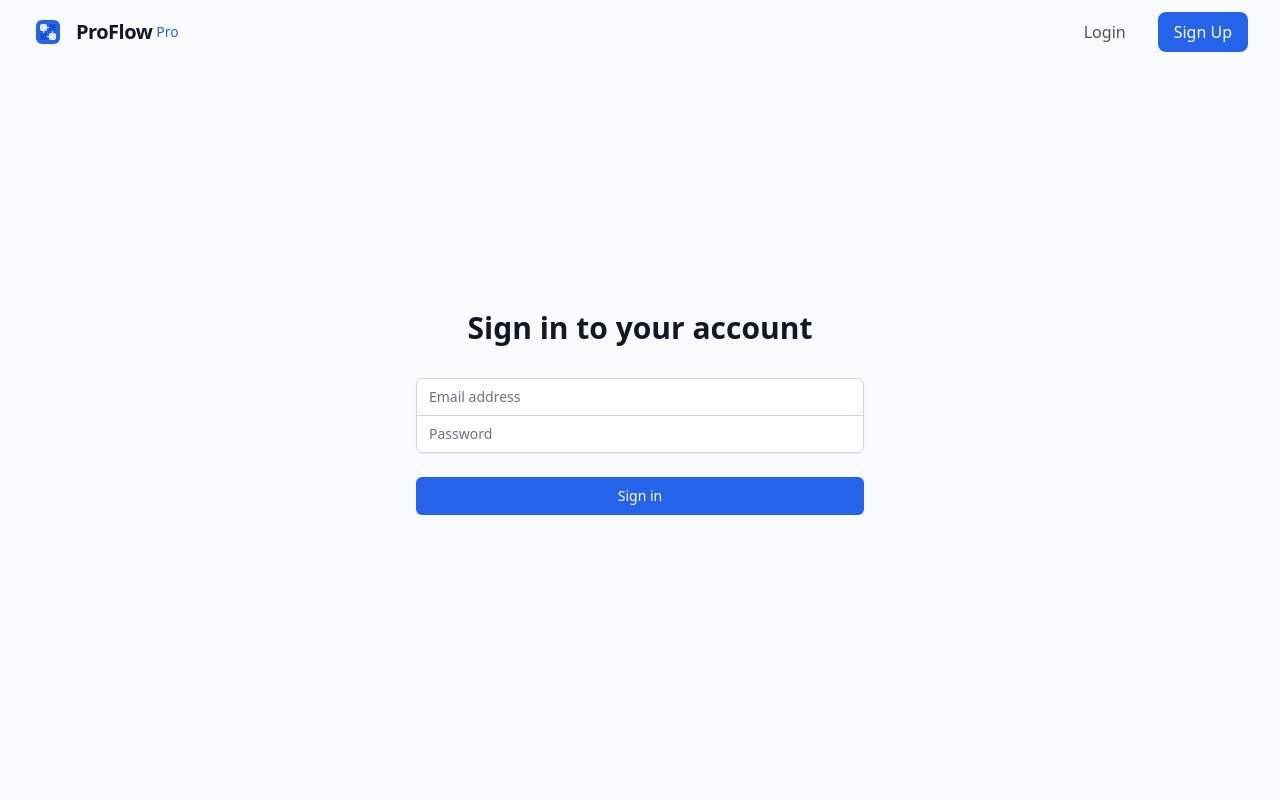
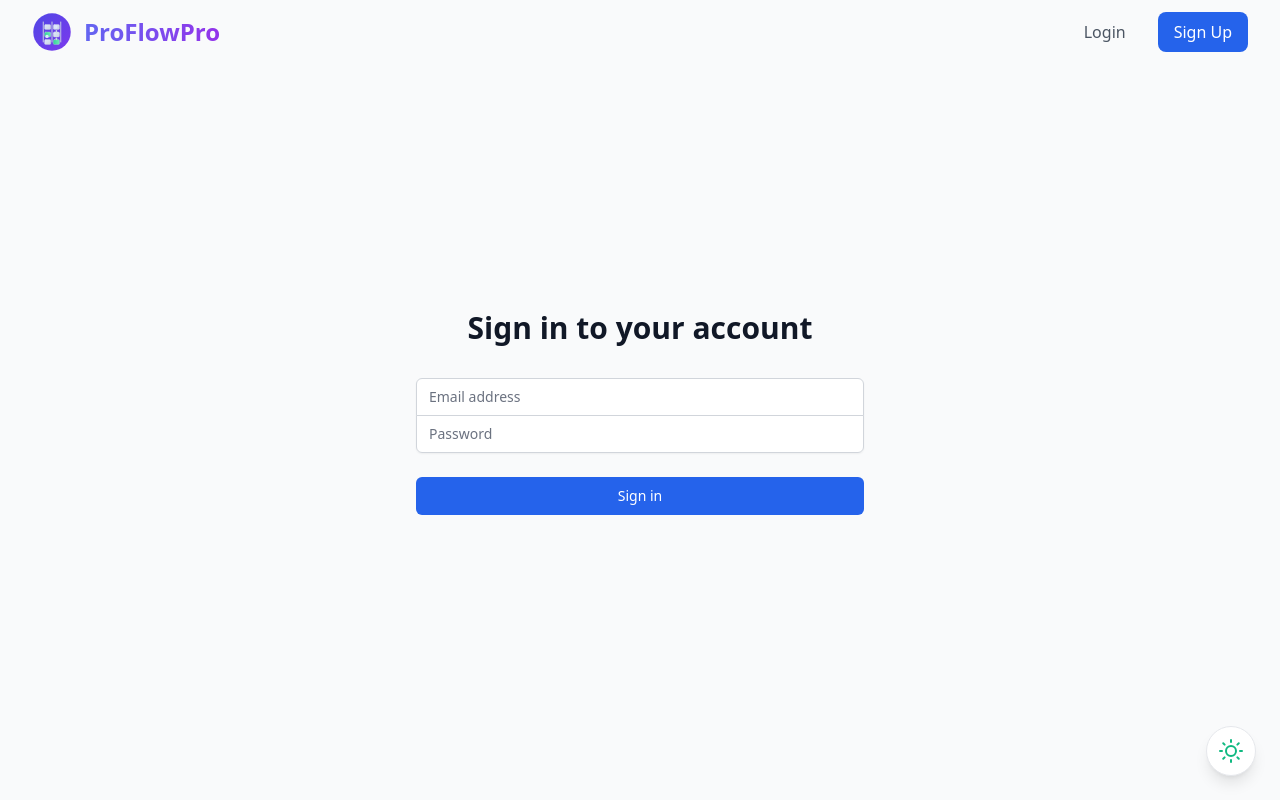
Before and after one commit to Avijitdam98/Project_Managment_tool, a React (Vite) app in the folder frontend/: page /login in a window 1280 px wide. Built offline with nearby package versions, Linux system fonts and the light colour scheme.

Commit message:
feat: Added modern logo, dark theme, and animations - Updated logo with project management theme - Added ThemeToggle component - Enhanced UI with modern styling and animations

```diff
--- a/frontend/src/App.jsx
+++ b/frontend/src/App.jsx
@@ -2,11 +2,13 @@ import React from 'react';
 import { BrowserRouter as Router } from 'react-router-dom';
 import { Provider } from 'react-redux';
 import { ToastContainer } from 'react-toastify';
+import { motion, AnimatePresence } from 'framer-motion';
 import 'react-toastify/dist/ReactToastify.css';
 import store from './store/store';
 import { AuthProvider } from './context/AuthContext';
 import { ThemeProvider } from './context/ThemeContext';
 import Navbar from './components/Navbar';
+import ThemeToggle from './components/ThemeToggle';
 import AppRoutes from './routes';
 
 function App() {
@@ -15,9 +17,17 @@ function App() {
       <ThemeProvider>
         <Router>
           <AuthProvider>
-            <div className="min-h-screen bg-gray-50 dark:bg-gray-900 transition-colors duration-200">
+            <motion.div
+              initial={{ opacity: 0 }}
+              animate={{ opacity: 1 }}
+              transition={{ duration: 0.3 }}
+              className="min-h-screen bg-surface-50 dark:bg-surface-900 text-surface-900 dark:text-surface-50 transition-colors duration-200"
+            >
               <Navbar />
-              <AppRoutes />
+              <AnimatePresence mode="wait">
+                <AppRoutes />
+              </AnimatePresence>
+              <ThemeToggle />
               <ToastContainer
                 position="bottom-right"
                 autoClose={3000}
@@ -30,7 +40,7 @@ function App() {
                 pauseOnHover
                 theme="colored"
               />
-            </div>
+            </motion.div>
           </AuthProvider>
         </Router>
       </ThemeProvider>
--- a/frontend/src/components/Logo.jsx
+++ b/frontend/src/components/Logo.jsx
@@ -1,93 +1,37 @@
 import React from 'react';
+import { motion } from 'framer-motion';
 import { useTheme } from '../context/ThemeContext';
+import logoSvg from '../assets/logo.svg';
 
 const Logo = ({ className = 'h-8 w-auto' }) => {
   const { darkMode } = useTheme();
 
   return (
-    <div className={`flex items-center ${className}`}>
-      <svg
-        className="h-full"
-        viewBox="0 0 64 64"
-        fill="none"
-        xmlns="http://www.w3.org/2000/svg"
+    <div className={`flex items-center gap-3 ${className}`}>
+      <motion.div
+        initial={{ opacity: 0, scale: 0.8 }}
+        animate={{ opacity: 1, scale: 1 }}
+        whileHover={{ scale: 1.05 }}
+        transition={{ duration: 0.3 }}
+        className="relative"
       >
-        {/* Main Container */}
-        <rect
-          x="8"
-          y="8"
-          width="48"
-          height="48"
-          rx="12"
-          fill={darkMode ? '#3B82F6' : '#2563EB'}
+        <motion.img
+          src={logoSvg}
+          alt="ProFlowPro Logo"
+          className="h-10 w-10"
+          initial={{ rotate: -180 }}
+          animate={{ rotate: 0 }}
+          transition={{ duration: 0.5, ease: "easeOut" }}
         />
-
-        {/* Project Blocks */}
-        <rect
-          x="16"
-          y="16"
-          width="14"
-          height="14"
-          rx="4"
-          fill={darkMode ? '#BFDBFE' : '#DBEAFE'}
-        />
-        <rect
-          x="34"
-          y="16"
-          width="14"
-          height="14"
-          rx="4"
-          fill={darkMode ? '#1E3A8A' : '#1D4ED8'}
-        />
-        <rect
-          x="16"
-          y="34"
-          width="14"
-          height="14"
-          rx="4"
-          fill={darkMode ? '#1E3A8A' : '#1D4ED8'}
-        />
-        <rect
-          x="34"
-          y="34"
-          width="14"
-          height="14"
-          rx="4"
-          fill={darkMode ? '#BFDBFE' : '#DBEAFE'}
-        />
-
-        {/* Connection Lines */}
-        <path
-          d="M30 23h4"
-          stroke={darkMode ? '#BFDBFE' : '#DBEAFE'}
-          strokeWidth="2"
-          strokeLinecap="round"
-        />
-        <path
-          d="M23 30v4"
-          stroke={darkMode ? '#BFDBFE' : '#DBEAFE'}
-          strokeWidth="2"
-          strokeLinecap="round"
-        />
-        <path
-          d="M41 30v4"
-          stroke={darkMode ? '#BFDBFE' : '#DBEAFE'}
-          strokeWidth="2"
-          strokeLinecap="round"
-        />
-        <path
-          d="M30 41h4"
-          stroke={darkMode ? '#BFDBFE' : '#DBEAFE'}
-          strokeWidth="2"
-          strokeLinecap="round"
-        />
-      </svg>
-      <span className={`ml-3 text-xl font-bold tracking-tight ${darkMode ? 'text-white' : 'text-gray-900'}`}>
-        ProFlow
-      </span>
-      <span className={`ml-1 text-sm font-medium ${darkMode ? 'text-blue-200' : 'text-blue-600'}`}>
-        Pro
-      </span>
+      </motion.div>
+      <motion.div
+        initial={{ opacity: 0, x: -20 }}
+        animate={{ opacity: 1, x: 0 }}
+        transition={{ duration: 0.5, delay: 0.2 }}
+        className="font-bold text-2xl bg-gradient-to-r from-indigo-500 to-purple-600 bg-clip-text text-transparent dark:from-indigo-400 dark:to-purple-500"
+      >
+        ProFlowPro
+      </motion.div>
     </div>
   );
 };
--- /dev/null
+++ b/frontend/src/components/ThemeToggle.jsx
@@ -0,0 +1,46 @@
+import { useState, useEffect } from 'react';
+import { motion } from 'framer-motion';
+import { FiSun, FiMoon } from 'react-icons/fi';
+
+const ThemeToggle = () => {
+  const [isDark, setIsDark] = useState(false);
+
+  useEffect(() => {
+    const isDarkMode = localStorage.getItem('theme') === 'dark' ||
+      (!localStorage.getItem('theme') && window.matchMedia('(prefers-color-scheme: dark)').matches);
+    setIsDark(isDarkMode);
+    document.documentElement.classList.toggle('dark', isDarkMode);
+  }, []);
+
+  const toggleTheme = () => {
+    setIsDark(!isDark);
+    document.documentElement.classList.toggle('dark');
+    localStorage.setItem('theme', !isDark ? 'dark' : 'light');
+  };
+
+  return (
+    <motion.button
+      onClick={toggleTheme}
+      className="fixed bottom-6 right-6 p-3 rounded-full bg-surface-0 shadow-lg border border-surface-200
+        dark:bg-surface-800 dark:border-surface-700 hover:shadow-xl transition-shadow"
+      whileHover={{ scale: 1.1 }}
+      whileTap={{ scale: 0.95 }}
+      initial={{ y: 20, opacity: 0 }}
+      animate={{ y: 0, opacity: 1 }}
+    >
+      <motion.div
+        initial={false}
+        animate={{ rotate: isDark ? 180 : 0 }}
+        transition={{ duration: 0.3 }}
+      >
+        {isDark ? (
+          <FiMoon className="w-6 h-6 text-primary-400" />
+        ) : (
+          <FiSun className="w-6 h-6 text-primary-500" />
+        )}
+      </motion.div>
+    </motion.button>
+  );
+};
+
+export default ThemeToggle;
--- a/frontend/src/index.css
+++ b/frontend/src/index.css
@@ -18,7 +18,7 @@
     --primary-800: 6 95 70;
     --primary-900: 4 74 54;
 
-    /* Neutral Colors */
+    /* Light Mode Colors */
     --surface-0: 255 255 255;
     --surface-50: 249 250 251;
     --surface-100: 243 244 246;
@@ -38,8 +38,35 @@
     --info: 59 130 246;
   }
 
+  /* Dark Mode Colors */
+  .dark {
+    --surface-0: 17 24 39;
+    --surface-50: 31 41 55;
+    --surface-100: 55 65 81;
+    --surface-200: 75 85 99;
+    --surface-300: 107 114 128;
+    --surface-400: 156 163 175;
+    --surface-500: 209 213 219;
+    --surface-600: 229 231 235;
+    --surface-700: 243 244 246;
+    --surface-800: 249 250 251;
+    --surface-900: 255 255 255;
+
+    /* Dark Mode Primary Colors */
+    --primary-50: 4 74 54;
+    --primary-100: 6 95 70;
+    --primary-200: 4 120 87;
+    --primary-300: 5 150 105;
+    --primary-400: 16 185 129;
+    --primary-500: 52 211 153;
+    --primary-600: 110 231 183;
+    --primary-700: 167 243 208;
+    --primary-800: 209 250 229;
+    --primary-900: 236 253 245;
+  }
+
   body {
-    @apply bg-surface-50 text-surface-700 antialiased;
+    @apply bg-surface-50 text-surface-700 antialiased transition-colors duration-200;
     font-feature-settings: "cv02", "cv03", "cv04", "cv11";
   }
 
@@ -49,110 +76,63 @@
   }
 
   ::-webkit-scrollbar-track {
-    @apply bg-surface-100/50 rounded-full;
+    @apply bg-surface-100;
   }
 
   ::-webkit-scrollbar-thumb {
-    @apply bg-surface-300/50 rounded-full backdrop-blur-sm hover:bg-surface-400/50 transition-colors duration-300;
+    @apply bg-surface-300 rounded-full hover:bg-surface-400 transition-colors;
   }
 }
 
+/* Modern Component Styles */
 @layer components {
-  /* Glass Card */
-  .glass-card {
-    @apply bg-white/80 backdrop-blur-md shadow-sm border border-white/20
-    hover:shadow-md hover:shadow-primary-500/5 transition-all duration-300;
+  .card {
+    @apply bg-surface-0 rounded-xl shadow-lg border border-surface-200 transition-all duration-200
+    dark:border-surface-700 dark:shadow-surface-800/50;
   }
 
-  /* Modern Button */
-  .btn-modern {
-    @apply px-4 py-2 rounded-lg font-medium transition-all duration-300
-    disabled:opacity-50 disabled:cursor-not-allowed
-    focus:outline-none focus:ring-2 focus:ring-offset-2 focus:ring-primary-500/20;
+  .btn {
+    @apply px-4 py-2 rounded-lg font-medium transition-all duration-200
+    hover:shadow-md active:scale-95;
   }
 
   .btn-primary {
-    @apply btn-modern bg-primary-500 text-white
-    hover:bg-primary-600 active:bg-primary-700
-    disabled:hover:bg-primary-500;
+    @apply bg-primary-500 text-white hover:bg-primary-600
+    dark:bg-primary-400 dark:hover:bg-primary-300;
   }
 
-  .btn-secondary {
-    @apply btn-modern bg-surface-100 text-surface-700
-    hover:bg-surface-200 active:bg-surface-300
-    disabled:hover:bg-surface-100;
-  }
-
-  /* Modern Input */
-  .input-modern {
-    @apply w-full px-4 py-2 rounded-lg border border-surface-200
-    focus:outline-none focus:ring-2 focus:ring-primary-500/20 focus:border-primary-500
-    placeholder:text-surface-400 bg-white/80 backdrop-blur-sm
-    transition-all duration-300;
-  }
-
-  /* Modern Badge */
-  .badge-modern {
-    @apply inline-flex items-center gap-1.5 px-2.5 py-1 rounded-full text-xs font-medium
-    transition-all duration-300 hover:scale-105;
-  }
-
-  /* Modern Card */
-  .card-modern {
-    @apply bg-white/90 backdrop-blur-sm rounded-xl shadow-sm border border-surface-200/50
-    hover:shadow-md hover:shadow-primary-500/5 transition-all duration-300;
-  }
-
-  /* Modern Dropdown */
-  .dropdown-modern {
-    @apply absolute z-50 mt-2 rounded-lg shadow-lg bg-white/90 backdrop-blur-sm
-    border border-surface-200/50 py-2 transition-all duration-300
-    focus:outline-none;
-  }
-
-  /* Modern Modal */
-  .modal-modern {
-    @apply fixed inset-0 z-50 flex items-center justify-center p-4
-    bg-surface-900/20 backdrop-blur-sm transition-all duration-300;
-  }
-
-  .modal-content {
-    @apply bg-white/95 backdrop-blur-md rounded-2xl shadow-xl
-    border border-surface-200/50 w-full max-w-md transform
-    transition-all duration-300 scale-95 opacity-0
-    data-[state=open]:scale-100 data-[state=open]:opacity-100;
-  }
-
-  /* Modern Navigation */
-  .nav-link {
-    @apply px-4 py-2 rounded-lg text-surface-600 hover:text-surface-900
-    hover:bg-surface-100/50 transition-all duration-300;
-  }
-
-  .nav-link-active {
-    @apply text-primary-600 bg-primary-50/50;
+  .input {
+    @apply bg-surface-0 border border-surface-200 rounded-lg px-4 py-2
+    focus:ring-2 focus:ring-primary-500 focus:border-transparent
+    dark:border-surface-600 dark:focus:ring-primary-400
+    transition-all duration-200;
   }
 }
 
-/* Modern Animations */
-@keyframes float {
-  0% { transform: translateY(0px); }
-  50% { transform: translateY(-10px); }
-  100% { transform: translateY(0px); }
+/* Animation Classes */
+.animate-fade-in {
+  animation: fadeIn 0.3s ease-in-out;
 }
 
-.animate-float {
-  animation: float 3s ease-in-out infinite;
+.animate-slide-up {
+  animation: slideUp 0.3s ease-out;
 }
 
-/* Modern Loading Spinner */
-@keyframes spin-gradient {
-  0% { transform: rotate(0deg); }
-  100% { transform: rotate(360deg); }
+.animate-scale {
+  animation: scale 0.2s ease-in-out;
 }
 
-.loading-spinner {
-  @apply w-8 h-8 rounded-full;
-  background: conic-gradient(from 0deg, transparent 0%, currentColor 100%);
-  animation: spin-gradient 1s linear infinite;
+@keyframes fadeIn {
+  from { opacity: 0; }
+  to { opacity: 1; }
 }
+
+@keyframes slideUp {
+  from { transform: translateY(20px); opacity: 0; }
+  to { transform: translateY(0); opacity: 1; }
+}
+
+@keyframes scale {
+  from { transform: scale(0.95); }
+  to { transform: scale(1); }
+}
```
Also changed, not shown: frontend/src/assets/logo.svg (added), 1 other file (tests, documents, lock files or other folders).
